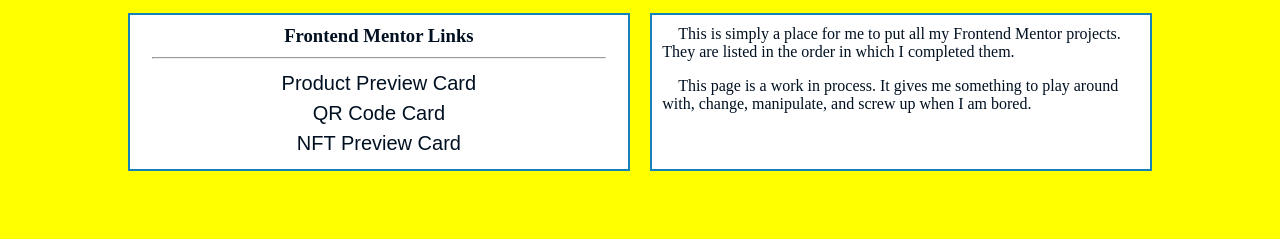
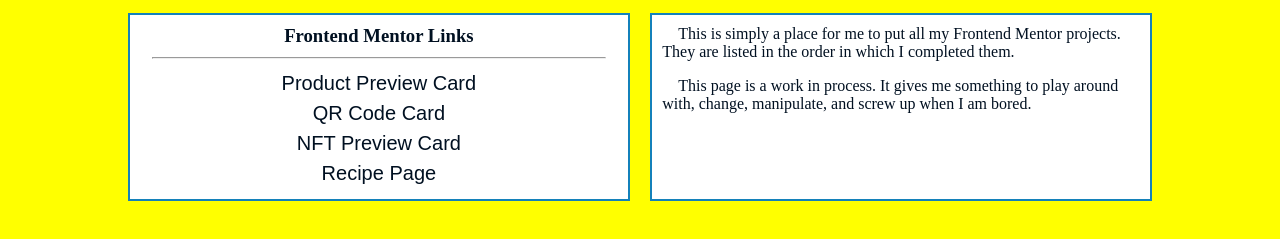
Before and after one commit to MadArtistPhoto/FM-Landing-Page, a plain HTML site: page index.html in a window 1280 px wide. Shown: the part 119-358 px from the top of the page. Drawn offline with Linux system fonts and the light colour scheme.

Commit message:
Add Recipe Page Link

```diff
--- a/index.html
+++ b/index.html
@@ -49,6 +49,12 @@
                             </a>
                         </li>
 
+                        <li>
+                            <a href="https://madartistphoto.github.io/recipe-page-main/" target="_blank">
+                            Recipe Page
+                            </a>
+                        </li>
+
                     </ul>
 
                 </nav>
```
